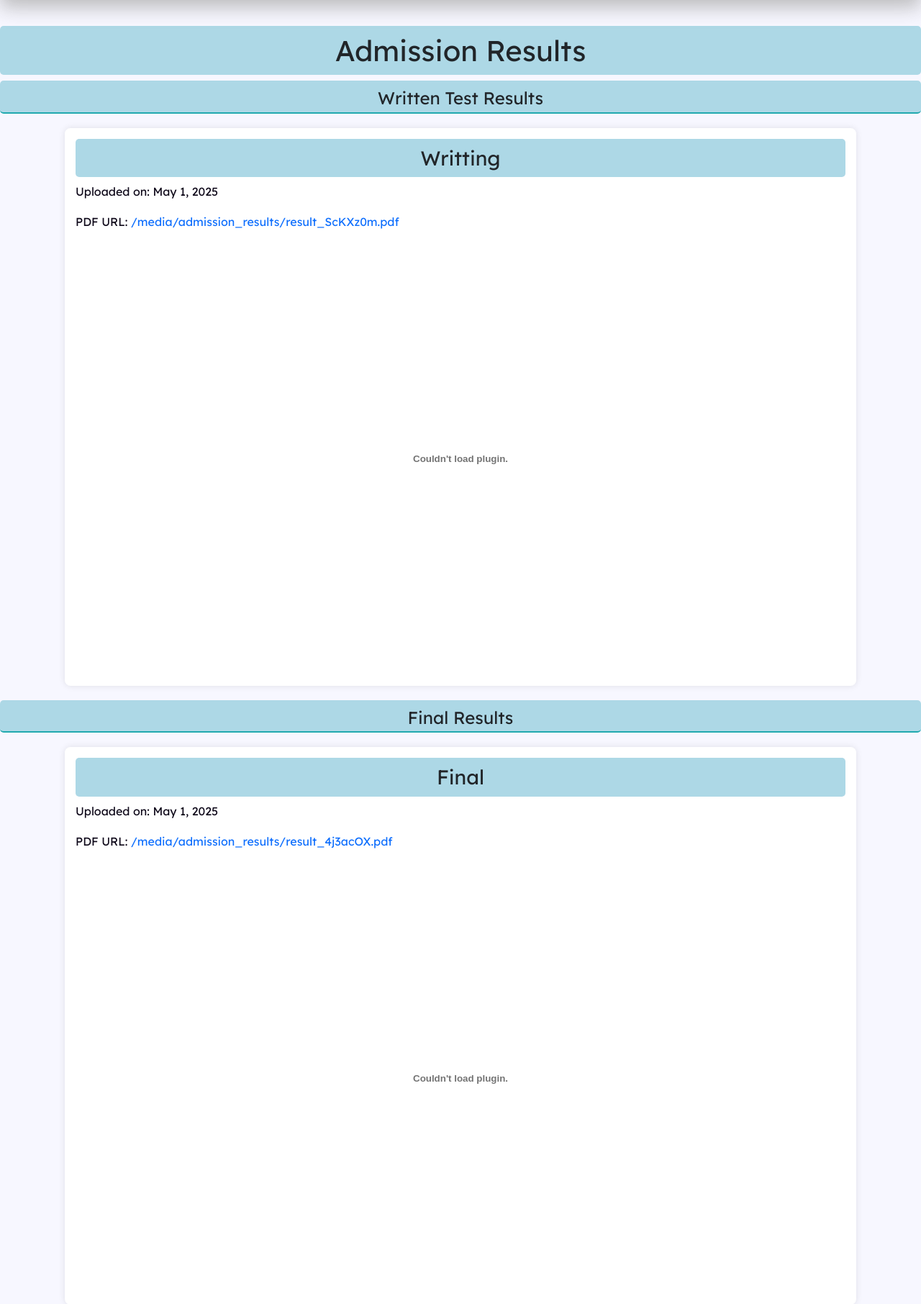
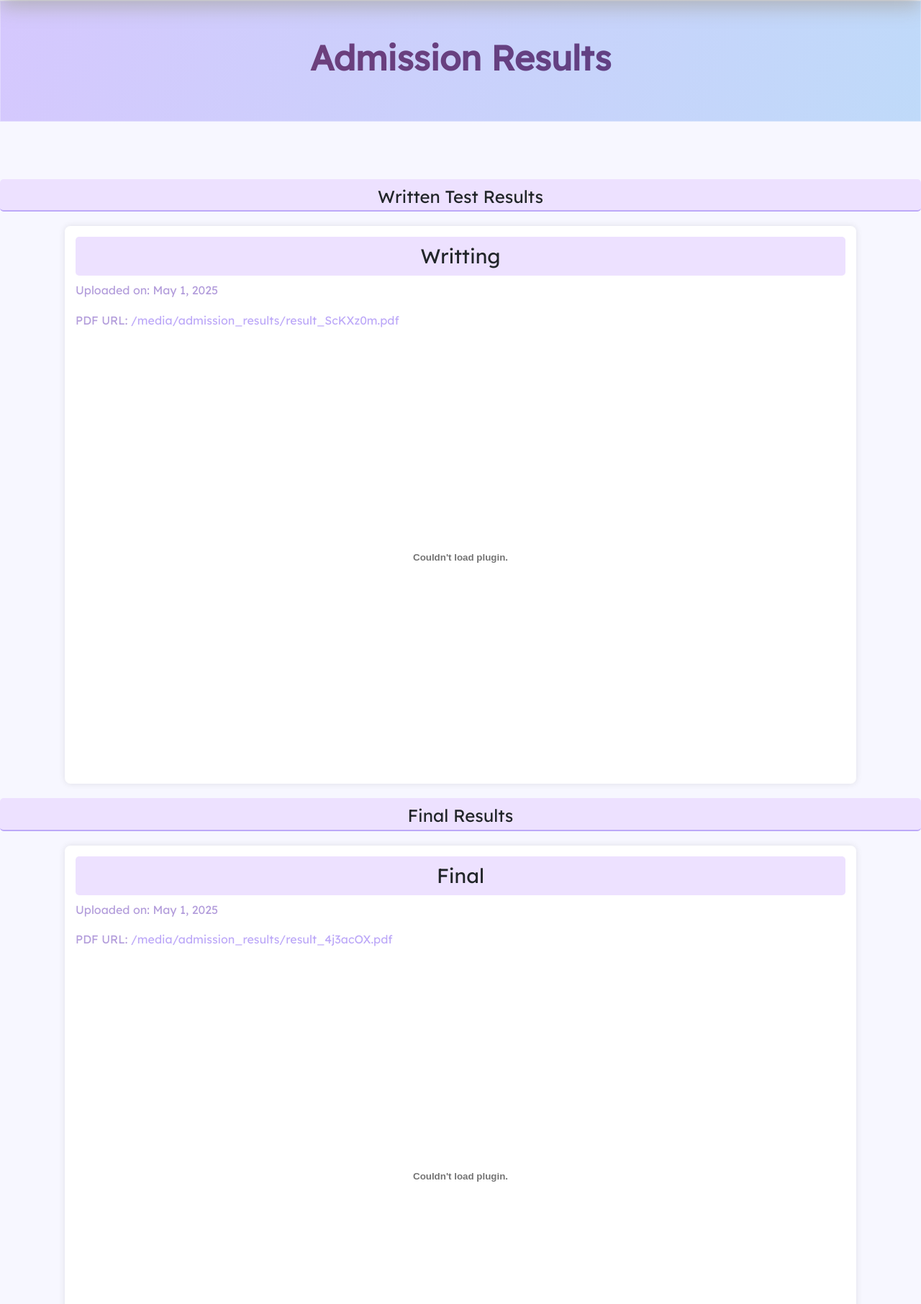
Before and after one commit to Tahiya07/UAP_copy, a Django app: page /aca/admission-results/ in a window 1280 px wide. Shown: the part 192-2004 px from the top of the page at 72% size. Run offline with Django 4.2, Linux system fonts and the light colour scheme; data comes from the database, SQL or seed files in the repository; some web fonts are replaced.

Commit message:
minor fixes

```diff
--- a/templates/admission_result.html
+++ b/templates/admission_result.html
@@ -4,10 +4,11 @@
 
 {% block head %}
     <title>Admission Results | CSE - UAP</title>
+<link rel="stylesheet" href="{% static 'css/global.css' %}">
     <style>
         body {
             font-family: Arial, sans-serif;
-            background-color: rgb(142, 109, 128) 6.9%;
+
             margin: 0;
             padding: 0;
             color: #333;
@@ -15,8 +16,7 @@
 
         h1, h2, h3 {
             text-align: center;
-            color: #8B0000;  /* Dark red color for heading text */
-            background-color: #ADD8E6; /* Light blue background */
+            background: #ede1ff;
             padding: 10px;  /* Add some padding around the text */
             border-radius: 5px;  /* Slightly round the corners */
         }
@@ -29,15 +29,15 @@
         h2 {
             margin-top: 30px;
             font-size: 1.8em;
-            border-bottom: 2px solid #21a9af;
+            border-bottom: 2px solid #bda9f8;
             padding-bottom: 5px;
-            color: #184e8e;
+            color: #B39DDB;
         }
 
         h3 {
             font-size: 1.2em;
             margin-bottom: 10px;
-            color: #007b5e;
+            color: #5A3E90;
         }
 
         .pdf-container {
@@ -52,11 +52,11 @@
 
         .pdf-container p {
             font-size: 1em;
-            color: rgb(142, 109, 128) 6.9%;
+            color: #B39DDB;
         }
 
         .pdf-container a {
-            color: rgb(142, 109, 128) 6.9%;
+            color: #bda9f8;
             text-decoration: none;
         }
 
@@ -98,8 +98,9 @@
 <!-- IT WORKS I DON'T KNOW HOW -->
 
 {% block content %}
-    <h1>Admission Results</h1>
-
+<div class="banner-global">
+    <h1 class="gradient-text-global-big-size">Admission Results</h1>
+</div>
     <h2>Written Test Results</h2>
     {% if written_results %}
         {% for pdf in written_results %}
```
Also changed, not shown: templates/notice_board.html (+21 -16 lines).
